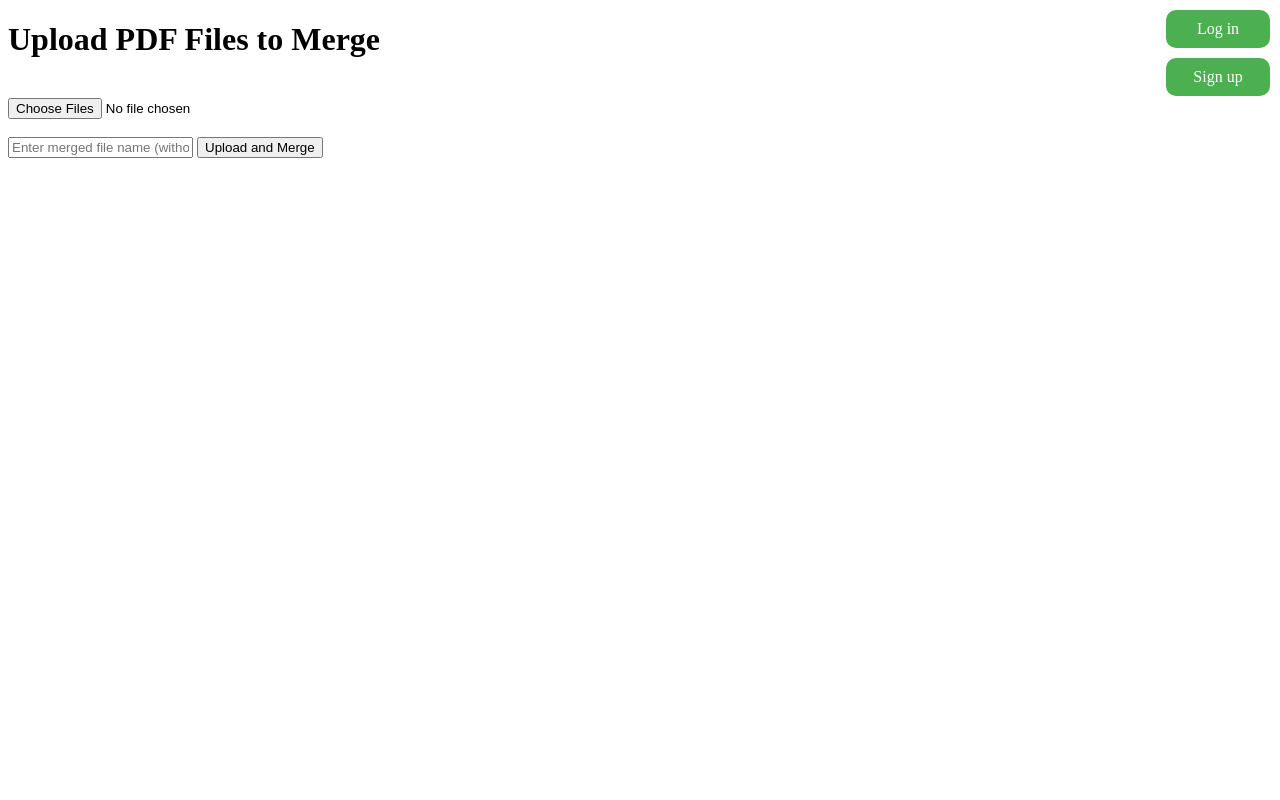
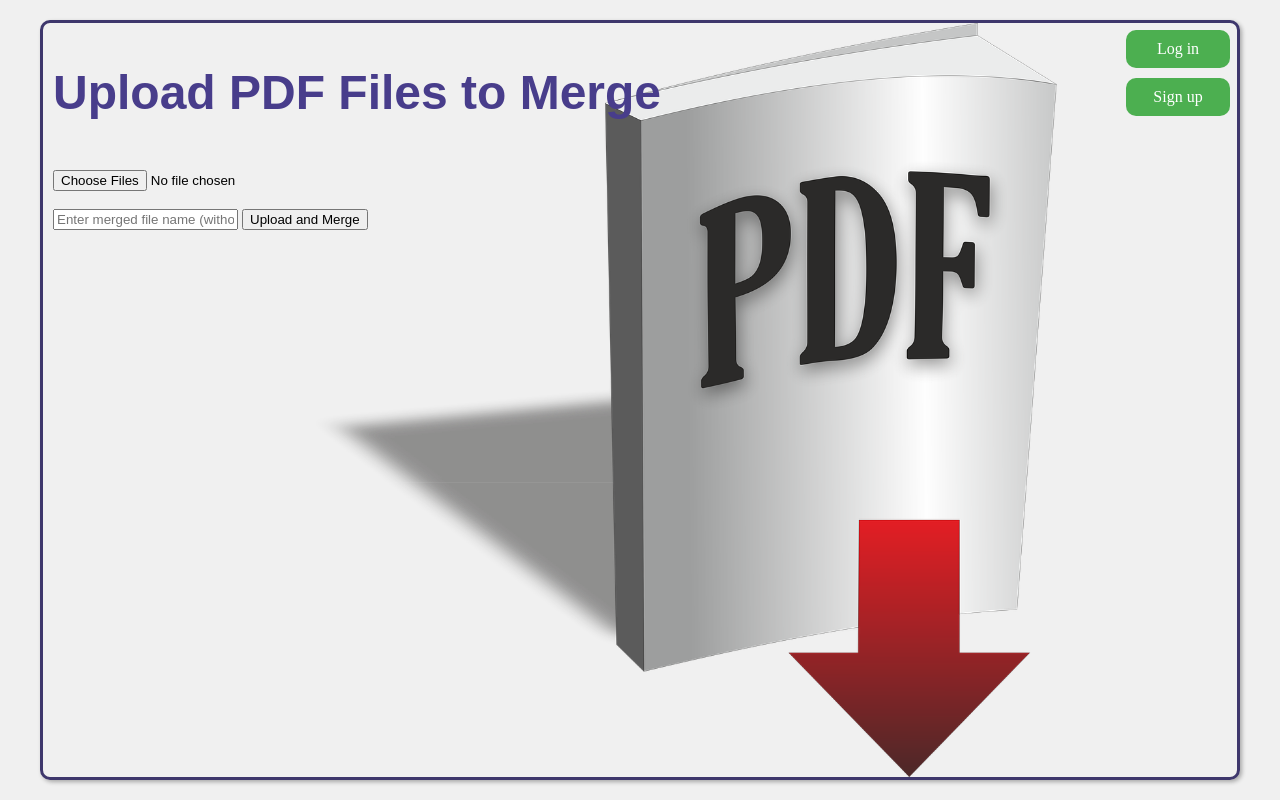
Before and after one commit to ALEX13GBeb/PDF-Merger, a Flask app: page / in a window 1280 px wide. Run offline with Flask 3, Linux system fonts and the light colour scheme.

```diff
--- a/admin.csv
+++ b/admin.csv
@@ -2,3 +2,5 @@ first_name,last_name,username,email,password
 Alex,Ginga,DragonXXX,dragon@gmail.com,13424
 Alexia,Carstea,Papusica,iubitica@gmail.com,ggg
 Antoniu Bartolomeus,Richard,rick and morty,r&m@gmail.com,rmrm
+otelul,galati,galatenul69,galeata@fotbal.com,ronaldomessi
+Ginga,Alexandru,lolo,alexandrugg2024@gmail.com,whaka
--- a/app.py
+++ b/app.py
@@ -2,7 +2,7 @@ from flask import Flask, request, redirect, url_for, send_from_directory, render
 import os
 import csv
 from werkzeug.utils import secure_filename
-from merge import merger_pdf
+import modules
 
 app = Flask(__name__)
 app.secret_key = "my_session_key"
@@ -14,9 +14,6 @@ app.config["ALLOWED_EXTENSIONS"] = {"pdf"}
 # Ensure upload and merged folders exist
 os.makedirs(app.config["UPLOAD_FOLDER"], exist_ok=True)
 os.makedirs(app.config["MERGED_FOLDER"], exist_ok=True)
-
-def allowed_file(filename):
-    return "." in filename and filename.rsplit(".", 1)[1].lower() in app.config["ALLOWED_EXTENSIONS"]
 
 @app.route("/")
 def index():
@@ -30,7 +27,17 @@ def logout():
 
 @app.route("/profile", methods=["GET", "POST"])
 def profile_page():
-    return render_template("profile.html")
+    fn_dynamic = session.get("fn_dynamic", "Default First Name")
+    ln_dynamic = session.get("ln_dynamic", "Default Last Name")
+    un_dynamic = session.get("un_dynamic", "Default Username")
+    email_dynamic = session.get("email_dynamic", "Default Email")
+    pw_dynamic = session.get("pw_dynamic", "Default Password")
+    return render_template("profile.html",
+                           fn_dynamic=fn_dynamic,
+                           ln_dynamic=ln_dynamic,
+                           un_dynamic=un_dynamic,
+                           email_dynamic=email_dynamic,
+                           pw_dynamic=pw_dynamic)
 
 @app.route("/login", methods=["GET", "POST"])
 def login_page():
@@ -39,20 +46,21 @@ def login_page():
         try_login = [request.form.get("login_un"), request.form.get("login_password")]
 
         login_file_path = "login_data.csv"
+        admin_file_path = "admin.csv"
 
-        if os.path.isfile(login_file_path):
-            with open(login_file_path, "r", newline="", encoding="utf-8") as Llogin_file:
-                login_rows = csv.reader(Llogin_file)
-                next(login_rows)  # Skip the header row if there is one
+        if os.path.isfile(admin_file_path):
+            with open(admin_file_path, "r", newline="", encoding="utf-8") as Ladmin_file:
+                admin_rows = csv.reader(Ladmin_file)
+                next(admin_rows)  # Skip the header row if there is one
 
-                for row in login_rows:
-                    available_login = [row[0], row[1]]
+                for row in admin_rows:
+                    available_login = [row[2], row[4]]
                     if try_login == available_login:
                         session.pop("error", None)# Clear any existing error messages
                         ########################
                         session["logged_in"]=True
                         ########################
-
+                        modules.profile_data(row) # Stores the profile data for the profile page
                         return redirect(url_for("index"))  # Redirect to the index or another page
 
         # Set an error message in session if login fails
@@ -119,24 +127,16 @@ def upload_file():
         print("No files selected.")  # Debugging statement
         return redirect(request.url)
 
-    merged_filename = request.form.get("merged_filename")
-    if not merged_filename:
-        print("No merged filename provided.")  # Debugging statement
-        return redirect(request.url)
-
-    merged_filename = secure_filename(merged_filename) + ".pdf"
+    merged_filename = modules.get_merged_name(request.form.get("merged_filename"))
 
     filenames = []
     for file in files:
-        if file and allowed_file(file.filename):
-            filename = secure_filename(file.filename)
-            file_path = os.path.join(app.config["UPLOAD_FOLDER"], filename)
-            file.save(file_path)
+        if file and modules.allowed_file(file.filename, app.config["ALLOWED_EXTENSIONS"]):
+            file_path=modules.get_filepaths(file, app.config["UPLOAD_FOLDER"])
             filenames.append(file_path)
-            print(f"File saved: {file_path}")  # Debugging statement
 
     if filenames:
-        merger_pdf(filenames)
+        modules.merger_pdf(filenames)
         merged_file_path = os.path.join(app.config["MERGED_FOLDER"], merged_filename)
         os.rename(os.path.join(app.config["MERGED_FOLDER"], "merger_output.pdf"), merged_file_path)
         print(f"Merged file saved: {merged_file_path}")  # Debugging statement
--- a/login_data.csv
+++ b/login_data.csv
@@ -2,3 +2,5 @@ username,password
 DragonXXX,13424
 Papusica,ggg
 rick and morty,rmrm
+galatenul69,ronaldomessi
+lolo,whaka
--- a/main.py
+++ b/main.py
@@ -1,5 +1,5 @@
 import os
-from merge import merger_pdf
+from modules import merger_pdf
 
 pdf_files=[path for path in os.listdir() if path.endswith(".pdf")]
 
--- a/templates/index.html
+++ b/templates/index.html
@@ -6,6 +6,24 @@
     <title>PDF Merger</title>
 
     <style>
+
+        .page-box{
+            position: absolute;
+            background-image: url("static/images/pdf_background.jpg");
+            background-size:contain;
+            background-repeat:no-repeat;
+            background-position:center;
+            border: 3px solid #3E376C;
+            top: 20px;
+            left: 40px;
+            right: 40px;
+            bottom: 20px;
+            box-shadow: 2px 2px 4px rgba(1, 1, 1, 0.3); /* Subtle shadow for a 3D effect */
+            padding: 10px;
+            border-radius: 10px;
+        }
+
+
         .button {
             padding: 10px 12px; /* Padding inside the button */
             color: white;       /* Text color */
@@ -14,8 +32,8 @@
             cursor: pointer;    /* Cursor changes to a pointer on hover */
             text-decoration: none; /* Remove underline from text */
             width: 80px;       /* Fixed width for both buttons */
-            text-align: center; /* Center text inside the button */
-            display: inline-block; /* Ensure the width and text alignment work */
+            text-align:center;
+
             margin-bottom:10px;
         }
 
@@ -33,8 +51,9 @@
         flex-direction: column; /* Stack items vertically */
         align-items: flex-end; /* Align items to the right */
         position: fixed;
-        top: 10px; /* Start from the top of the page */
-        right: 10px; /* Align to the right side */
+        top: 30px; /* Start from the top of the page */
+        right: 50px; /* Align to the right side */
+
         }
 
         .green{
@@ -49,9 +68,24 @@
         .blue:hover{
             background-color: #3E376C;
         }
+
+        body{
+            background-color:#f0f0f0;
+        }
+
+        h1{
+            color:#483D8B;
+            font-size:48px;
+            font-family: Arial, "Times New Roman", Times, serif;
+            font-weight:900;
+
+
+        }
     </style>
 </head>
 <body>
+
+    <div class="page-box">
 
         <h1>Upload PDF Files to Merge</h1>
 
@@ -80,5 +114,6 @@
                 <input type="submit" value="Upload and Merge">
             </div>
         </form>
+    </div>
 </body>
 </html>
```
Also changed, not shown: merge.py (deleted, +0 -9 lines), modules.py (added, +38 -0 lines), templates/profile.html (+7 -5 lines). Lines whose indentation alone changed are shown as unchanged.
